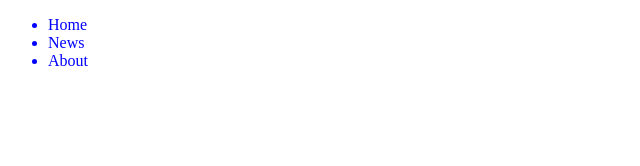
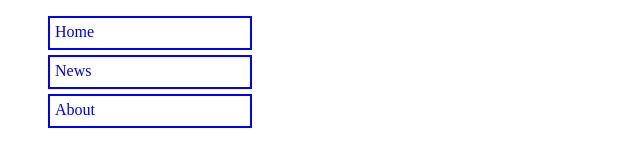
Before and after one commit to Delfx/codeacademy_2022, a plain HTML site: page task_css_3/index.html in a window 1280 px wide. Shown: the whole page, without its empty margins (0-640 px from the left). Drawn offline with Linux system fonts and the light colour scheme.

Commit message:
updated_task _css_3

```diff
--- a/task_css_3/assets/css/style.css
+++ b/task_css_3/assets/css/style.css
@@ -1,8 +1,33 @@
-li{
+/* li, a{
     color: blue;
 }
 
-li:hover{
+li:hover, a:hover{
     color: red;
-    text-decoration: underline;
+} */
+
+
+
+ul{
+    list-style-type: none;
 }
+
+li {
+    margin-top: 5px;
+    width: 200px;
+    height: 30px;
+    border-color: blue;
+    border-style: solid;
+    border-width: 2px;
+}
+
+a{
+    margin: 5px;
+    color: blue;
+    text-decoration: none;
+    display: inline-block;
+}
+
+a:hover{
+    font-weight: bold;
+}
--- a/task_css_3/index.html
+++ b/task_css_3/index.html
@@ -10,11 +10,10 @@
 <body>
 
     <nav class="menu">
-
         <ul>
-            <li>Home</li>
-            <li>News</li>
-            <li>About</li>
+            <li><a href="">Home</a></li>
+            <li><a href="">News</a></li>
+            <li><a href="">About</a></li>
         </ul>
     </nav>
 
```
